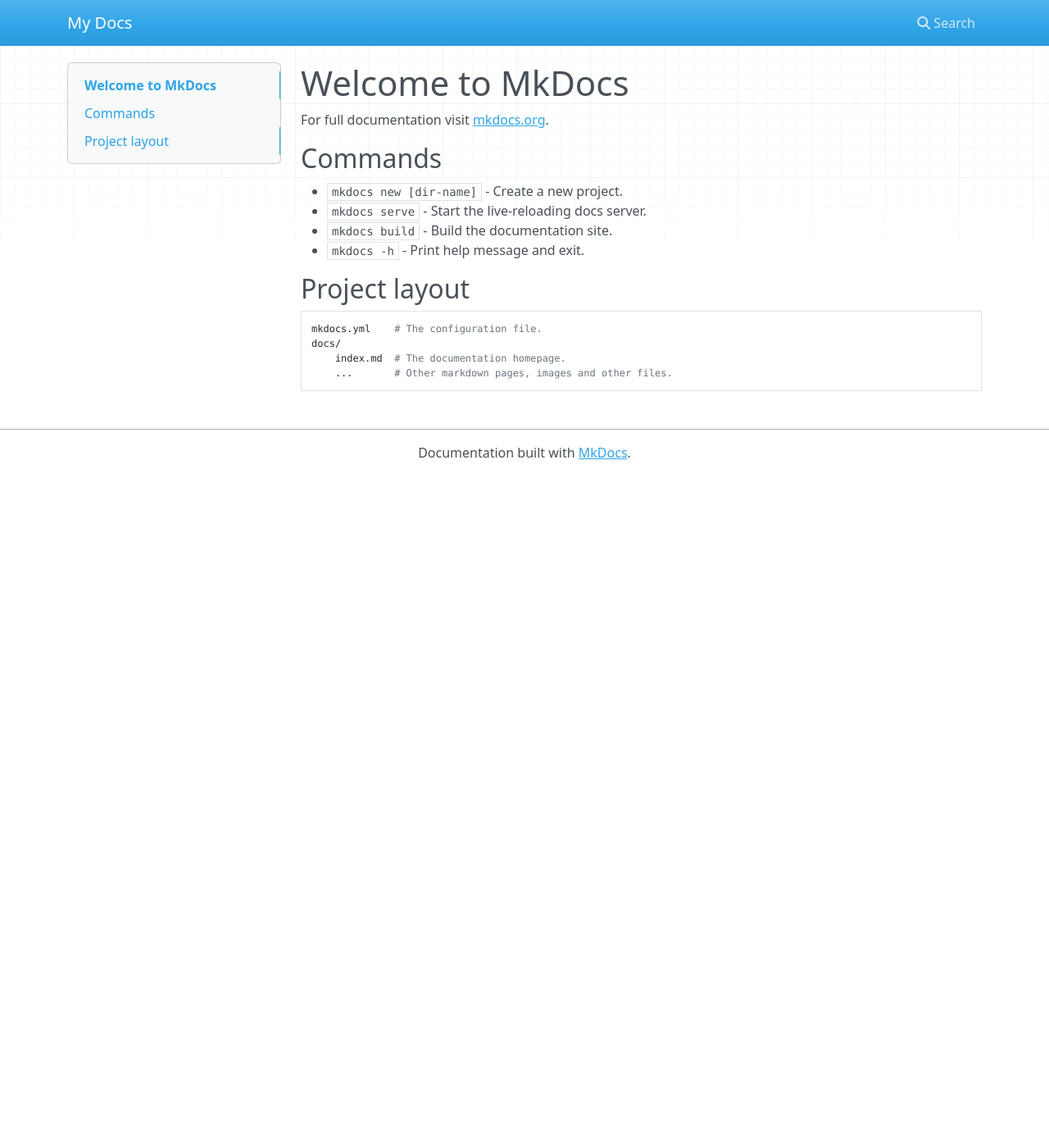
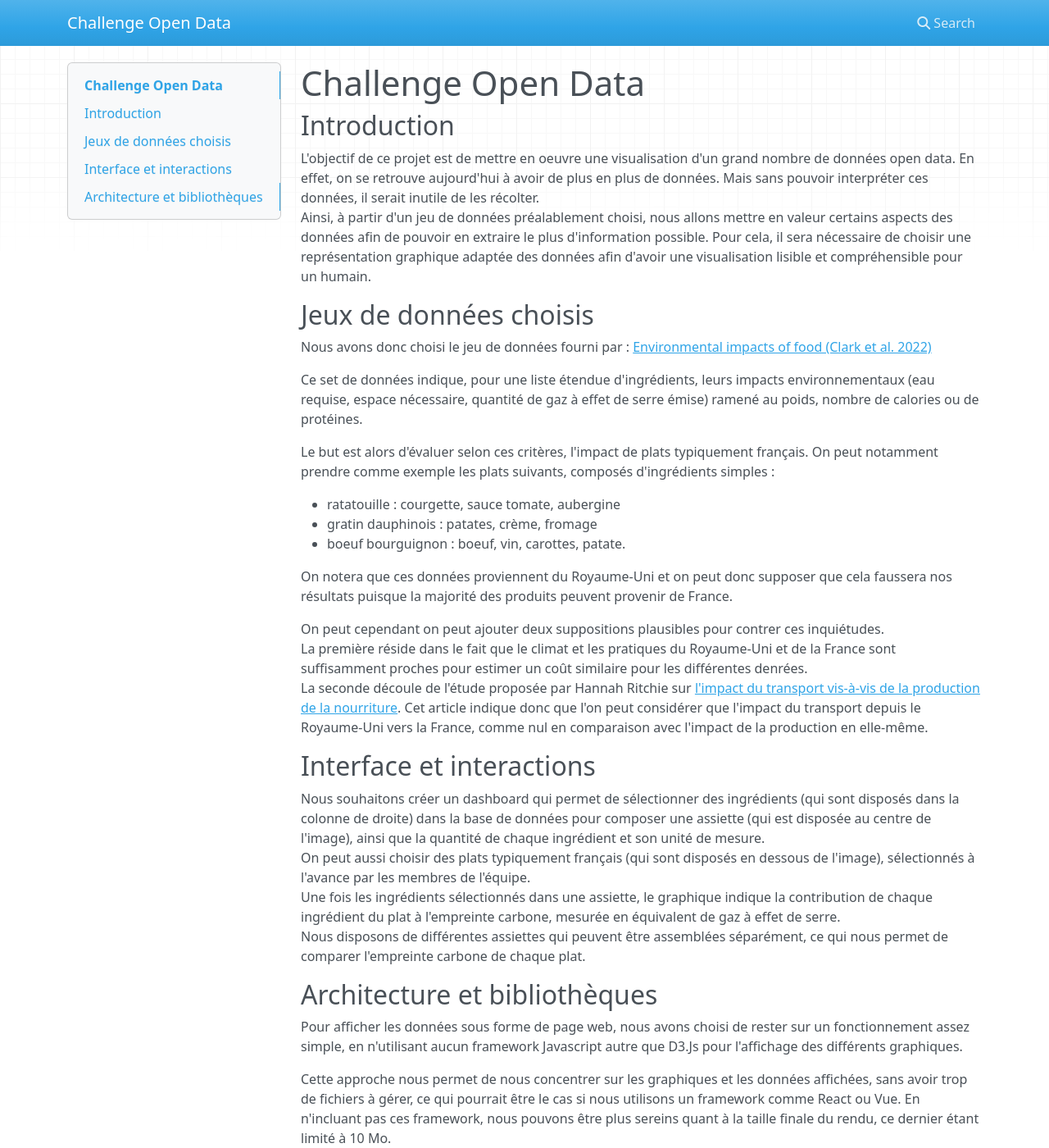
Before and after one commit to gfhuth/challenge-open-data, an MkDocs documentation site: the page built from doc/rapport/docs/index.md, in a window 1280 px wide and 1400 px high. Shown: the whole window at 82% size. Built offline with MkDocs 1.6.1, drawn with Linux system fonts in a browser that asks for light colours; nearby versions of some CDN libraries; some of the changed text lies outside the part shown.

Commit message:
Mise à jour du rapport

```diff
--- a/doc/rapport/docs/index.md
+++ b/doc/rapport/docs/index.md
@@ -1,17 +1,39 @@
-# Welcome to MkDocs
+# Challenge Open Data
 
-For full documentation visit [mkdocs.org](https://www.mkdocs.org).
+## Introduction
 
-## Commands
+L'objectif de ce projet est de mettre en oeuvre une visualisation d'un grand nombre de données open data. En effet, on se retrouve aujourd'hui à avoir de plus en plus de données. Mais sans pouvoir interpréter ces données, il serait inutile de les récolter.
+Ainsi, à partir d'un jeu de données préalablement choisi, nous allons mettre en valeur certains aspects des données afin de pouvoir en extraire le plus d'information possible. Pour cela, il sera nécessaire de choisir une représentation graphique adaptée des données afin d'avoir une visualisation lisible et compréhensible pour un humain.
 
-* `mkdocs new [dir-name]` - Create a new project.
-* `mkdocs serve` - Start the live-reloading docs server.
-* `mkdocs build` - Build the documentation site.
-* `mkdocs -h` - Print help message and exit.
+## Jeux de données choisis
 
-## Project layout
+Nous avons donc choisi le jeu de données fourni par : [Environmental impacts of food (Clark et al. 2022)](https://github.com/owid/owid-datasets/blob/master/datasets/Environmental%20impacts%20of%20food%20(Clark%20et%20al.%202022)/Environmental%20impacts%20of%20food%20(Clark%20et%20al.%202022).csv)
 
-    mkdocs.yml    # The configuration file.
-    docs/
-        index.md  # The documentation homepage.
-        ...       # Other markdown pages, images and other files.
+Ce set de données indique, pour une liste étendue d'ingrédients, leurs impacts environnementaux (eau requise, espace nécessaire, quantité de gaz à effet de serre émise) ramené au poids, nombre de calories ou de protéines.
+
+Le but est alors d'évaluer selon ces critères, l'impact de plats typiquement français. On peut notamment prendre comme exemple les plats suivants, composés d'ingrédients simples :
+
+- ratatouille : courgette, sauce tomate, aubergine
+- gratin dauphinois : patates, crème, fromage
+- boeuf bourguignon : boeuf, vin, carottes, patate.
+
+On notera que ces données proviennent du Royaume-Uni et on peut donc supposer que cela faussera nos résultats puisque la majorité des produits peuvent provenir de France.
+
+On peut cependant on peut ajouter deux suppositions plausibles pour contrer ces inquiétudes.
+La première réside dans le fait que le climat et les pratiques du Royaume-Uni et de la France sont suffisamment proches pour estimer un coût similaire pour les différentes denrées.
+La seconde découle de l'étude proposée par Hannah Ritchie sur [l'impact du transport vis-à-vis de la production de la nourriture](https://ourworldindata.org/food-choice-vs-eating-local). Cet article indique donc que l'on peut considérer que l'impact du transport depuis le Royaume-Uni vers la France, comme nul en comparaison avec l'impact de la production en elle-même.
+
+## Interface et interactions
+
+Nous souhaitons créer un dashboard qui permet de sélectionner des ingrédients (qui sont disposés dans la colonne de droite) dans la base de données pour composer une assiette (qui est disposée au centre de l'image), ainsi que la quantité de chaque ingrédient et son unité de mesure.
+On peut aussi choisir des plats typiquement français (qui sont disposés en dessous de l'image), sélectionnés à l'avance par les membres de l'équipe.
+Une fois les ingrédients sélectionnés dans une assiette, le graphique indique la contribution de chaque ingrédient du plat à l'empreinte carbone, mesurée en équivalent de gaz à effet de serre.
+Nous disposons de différentes assiettes qui peuvent être assemblées séparément, ce qui nous permet de comparer l'empreinte carbone de chaque plat.
+
+## Architecture et bibliothèques
+
+Pour afficher les données sous forme de page web, nous avons choisi de rester sur un fonctionnement assez simple, en n'utilisant aucun framework Javascript autre que D3.Js pour l'affichage des différents graphiques.
+
+Cette approche nous permet de nous concentrer sur les graphiques et les données affichées, sans avoir trop de fichiers à gérer, ce qui pourrait être le cas si nous utilisons un framework comme React ou Vue. En n'incluant pas ces framework, nous pouvons être plus sereins quant à la taille finale du rendu, ce dernier étant limité à 10 Mo.
+
+Les données seront directement récupérées à leur source, aucune copie ne sera faite sur le serveur d'hébergement de notre page web.
--- a/doc/rapport/mkdocs.yml
+++ b/doc/rapport/mkdocs.yml
@@ -1 +1,2 @@
-site_name: My Docs
+site_name: Challenge Open Data
+# theme: readthedocs
```
